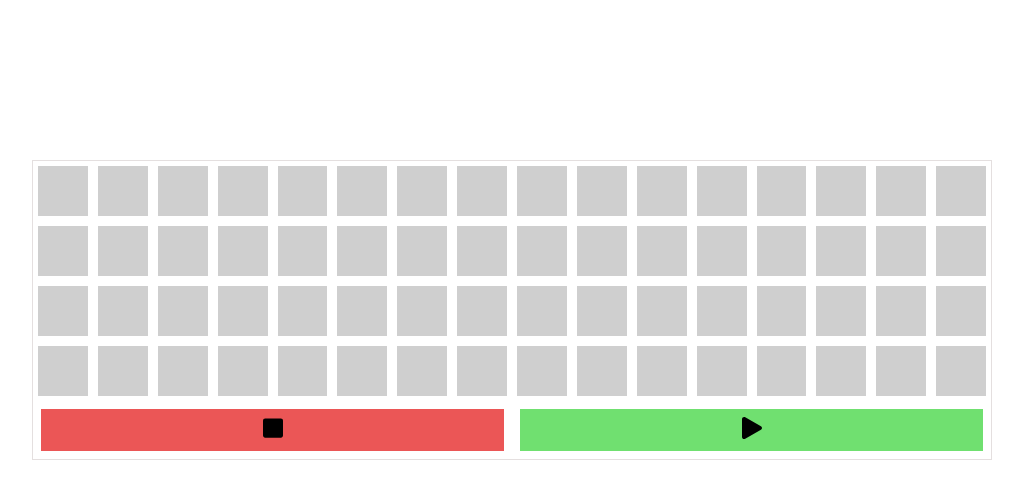
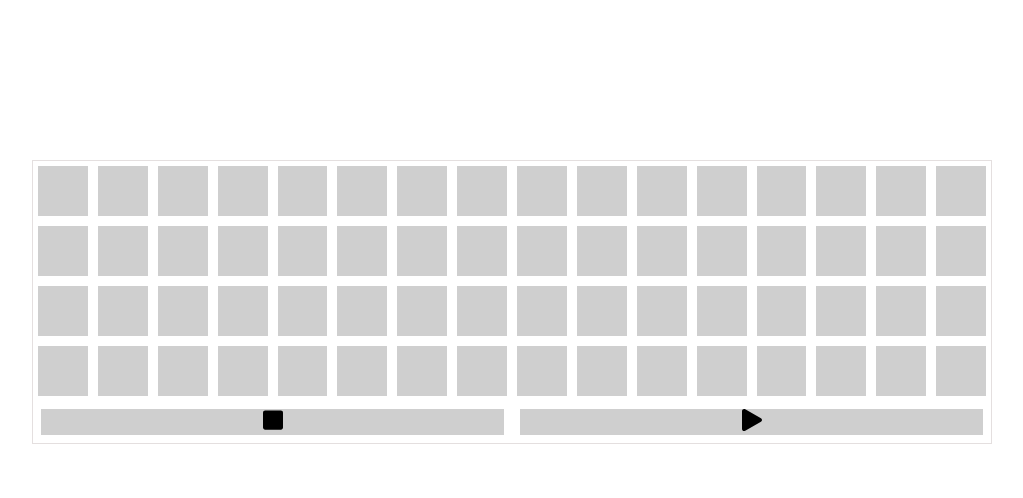
Before and after one commit to hvdson/tone-js-sandbox, a React (Create React App) app: page / in a window 1280 px wide. Shown: the top 498 px of the page, without its empty margins (128-1151 px from the left). Built offline with nearby package versions, Linux system fonts and the light colour scheme.

Commit message:
refactored play/stop button render

```diff
--- a/src/App.css
+++ b/src/App.css
@@ -39,8 +39,12 @@
   height: auto;
 }
 
+.flex-item:hover {
+  background: rgb(250, 167, 167);
+}
+
 .grid-on {
-  background-color: red;
+  background-color: rgb(240, 53, 53);
 }
 
 .flex-item:before {
@@ -62,11 +66,19 @@
 .play-button {
   flex: 1;
   margin: 0.5rem;
+  background-color: rgb(207, 207, 207);
+}
+
+.play-button:hover {
   background-color: rgb(112, 224, 112);
 }
 
 .stop-button {
   flex: 1;
   margin: 0.5rem;
+  background-color: rgb(207, 207, 207);
+}
+
+.stop-button:hover {
   background-color: rgb(235, 86, 86);
 }
--- a/src/components/Grid.jsx
+++ b/src/components/Grid.jsx
@@ -6,12 +6,16 @@ import Stop from '../assets/stop.svg'
 const ON = 1;
 const OFF = 0;
 
+// TODO: Add transport method from tone.js to read transportGrid State
+// TODO: Have transparent overlay to indicate what beat is being played
+
 export default class Grid extends Component {
   constructor(props) {
     super(props);
     this.omniOsc = new Tone.OmniOscillator("C#4", "pwm").toMaster();
     this.state = {
       oscillatorOn: false,
+      playing: false,
       transportGrid: {
         kick: [0, 0, 0, 0, 0, 0, 0, 0, 0, 0, 0, 0, 0, 0, 0, 0],
         snare : [0, 0, 0, 0, 0, 0, 0, 0, 0, 0, 0, 0, 0, 0, 0, 0],
@@ -20,8 +24,6 @@ export default class Grid extends Component {
       }
     };
   }
-
-
 
   _handleClick = (e) => {
     e.preventDefault();
@@ -48,6 +50,19 @@ export default class Grid extends Component {
     }
   }
 
+  _handleStopPlay = (e) => {
+    e.preventDefault();
+    console.log(e.target.id);
+  }
+
+  _renderStopPlay = (id, className, src) => {
+    return (
+      <div id={id} className={className}>
+        <img src={src} width="20" alt="play" />
+      </div>
+    )
+  }
+
   _newSynth = () => {
     //create a synth and connect it to the master output (your speakers)
     this.omniOsc.start();
@@ -64,31 +79,23 @@ export default class Grid extends Component {
     )
   }
 
-//   if(this.state.transportGrid[instr][idx] === 1) {
-//   return <div id={`${instr}-${idx}`} className="flex-item grid-on" onClick={this._handleClick.bind(this)}></div>
-// } else {
-//   return <GridItem instr={instr} idx={idx} toggle={this.state.transportGrid[instr][idx]} _handleClick={this._handleClick.bind(this)} />
-// }
-
+  // this can be dried up by calling a seperate component for each semantic tag
   render() {
     return (
       <div className="container">
+
         <div id="transport-grid" className="transport">
           {this._renderFlexItem('kick')}
           {this._renderFlexItem('snare')}
           {this._renderFlexItem('hat')}
           {this._renderFlexItem('tom')}
         </div>
+
         <footer className="track-controls">
-          <div className="stop-button">
-            {/* <i className="fas fa-stop "></i> */}
-            <img className="stop-button" src={Stop} width="20" alt="stop"/>
-          </div>
+          {this._renderStopPlay('stop', 'stop-button', Stop)}
+          {this._renderStopPlay('play', 'play-button', Play)}
+        </footer>
 
-          <div className="play-button">
-            <img className="play-button" src={Play} width="20" alt="play" />
-          </div>
-        </footer>
       </div>
     )
   }
```
